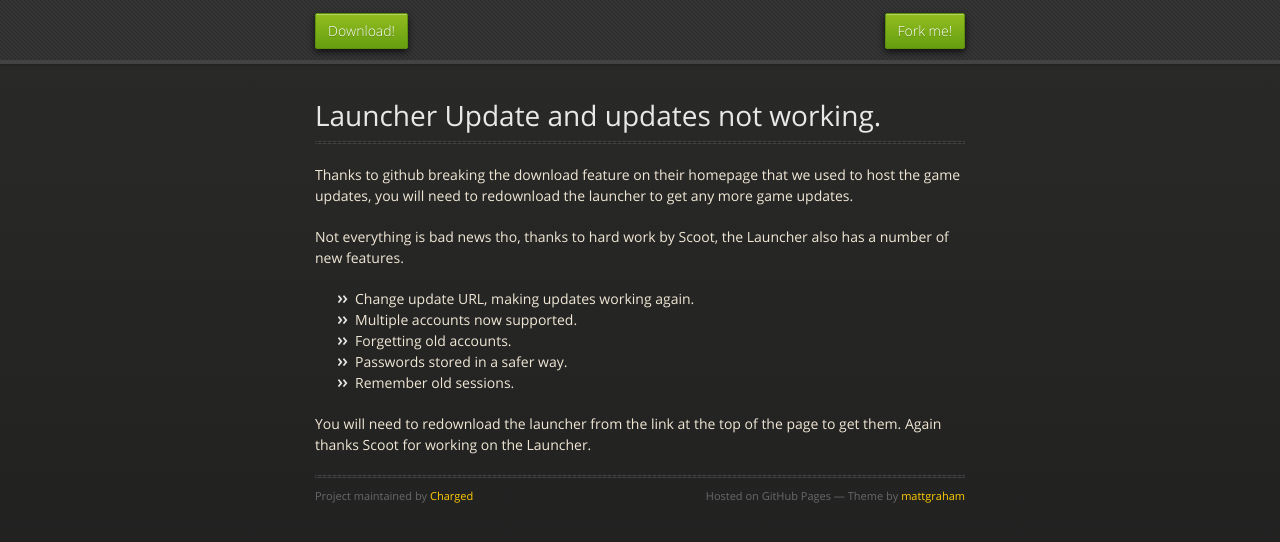
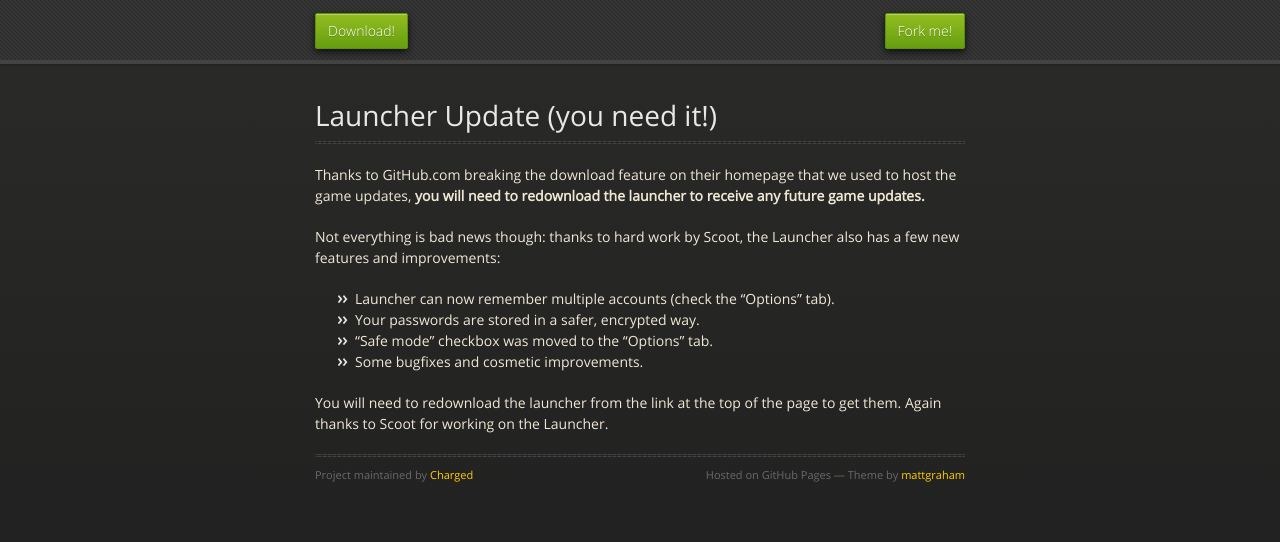
Before and after one commit to Charged/charged.github.com, a Jekyll site: the page built from _posts/2013-01-19-launcher-updated.md, in a window 1280 px wide. Shown: the top 542 px of the page. Built offline with Jekyll 4.4.1, drawn with Linux system fonts in a browser that asks for light colours; nearby versions of some CDN libraries.

Commit message:
Clarified the launcher changes.

```diff
--- a/_posts/2013-01-19-launcher-updated.md
+++ b/_posts/2013-01-19-launcher-updated.md
@@ -1,20 +1,19 @@
 ---
 layout: post
-title: Launcher Update and updates not working.
+title: Launcher Update (you need it!)
 ---
 
-Thanks to github breaking the download feature on their homepage that we
-used to host the game updates, you will need to redownload the launcher
-to get any more game updates.
+Thanks to GitHub.com breaking the download feature on their homepage that we
+used to host the game updates, <b>you will need to redownload the launcher
+to receive any future game updates.</b>
 
-Not everything is bad news tho, thanks to hard work by Scoot, the Launcher
-also has a number of new features.
+Not everything is bad news though: thanks to hard work by Scoot, the Launcher
+also has a few new features and improvements:
 
- * Change update URL, making updates working again.
- * Multiple accounts now supported.
- * Forgetting old accounts.
- * Passwords stored in a safer way.
- * Remember old sessions.
+ * Launcher can now remember multiple accounts (check the "Options" tab).
+ * Your passwords are stored in a safer, encrypted way.
+ * "Safe mode" checkbox was moved to the "Options" tab.
+ * Some bugfixes and cosmetic improvements.
 
 You will need to redownload the launcher from the link at the top of
-the page to get them. Again thanks Scoot for working on the Launcher.
+the page to get them. Again thanks to Scoot for working on the Launcher.
```
